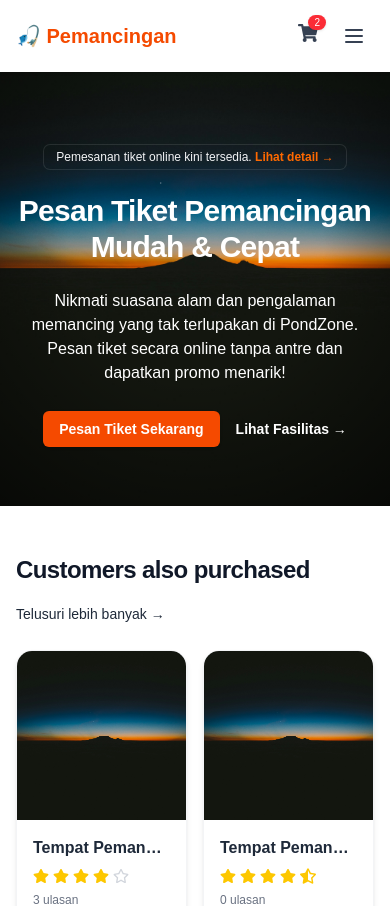
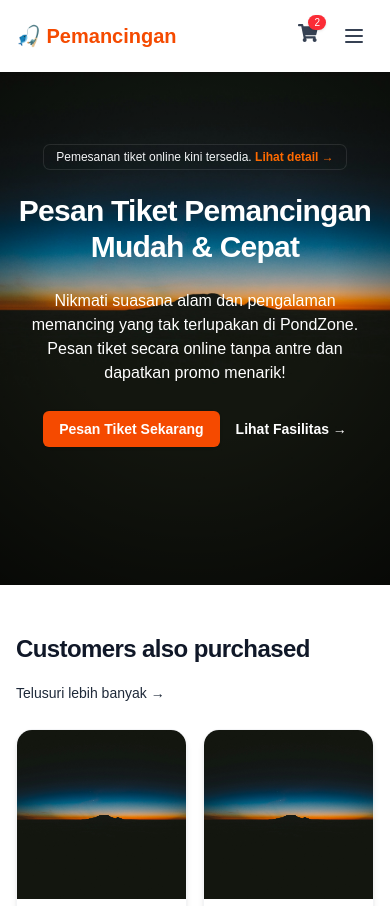
Before and after one commit to JasaSK/my-portofolio-fishing, a Next.js app: page /main/home in a window 390 px wide. Shown: the top 906 px of the page. Built offline with nearby package versions, Linux system fonts and the light colour scheme.

Commit message:
home responsive

```diff
--- a/src/app/main/home/page.js
+++ b/src/app/main/home/page.js
@@ -7,9 +7,9 @@ import FadeInSection from "../../../components/FadeInSection.js";
 export default function Home() {
   return (
     <>
-      <main className="relative h-[60vh] sm:h-[80vh] lg:h-screen">
+      <main className="relative py-20 sm:py-28 lg:py-36 overflow-hidden">
         <BackgroundImage />
-        <section className="relative container mx-auto px-4 sm:px-6 lg:px-8 pt-20 sm:pt-28 lg:pt-36">
+        <section className="relative container mx-auto px-4 sm:px-6 lg:px-8">
           <div className="max-w-4xl mx-auto py-16 sm:py-24 lg:py-32 text-center">
             <FadeInSection direction="in">
               <div className="mb-6 sm:mb-8">
--- a/src/components/Background.js
+++ b/src/components/Background.js
@@ -4,6 +4,7 @@ import Image from "next/image";
 export function BackgroundImage() {
   return (
     <div className="absolute inset-0 -z-10 w-full h-full">
+      <div className="relative w-full h-full max-w-screen-2xl mx-auto">
         <Image
           src="/images/background.jpg"
           alt="Background"
@@ -20,6 +21,7 @@ export function BackgroundImage() {
               "radial-gradient(circle at center, transparent 40%, rgba(0,0,0,0.6) 100%)",
           }}
         />
+      </div>
     </div>
   );
 }
```
Lines whose indentation alone changed are shown as unchanged.
